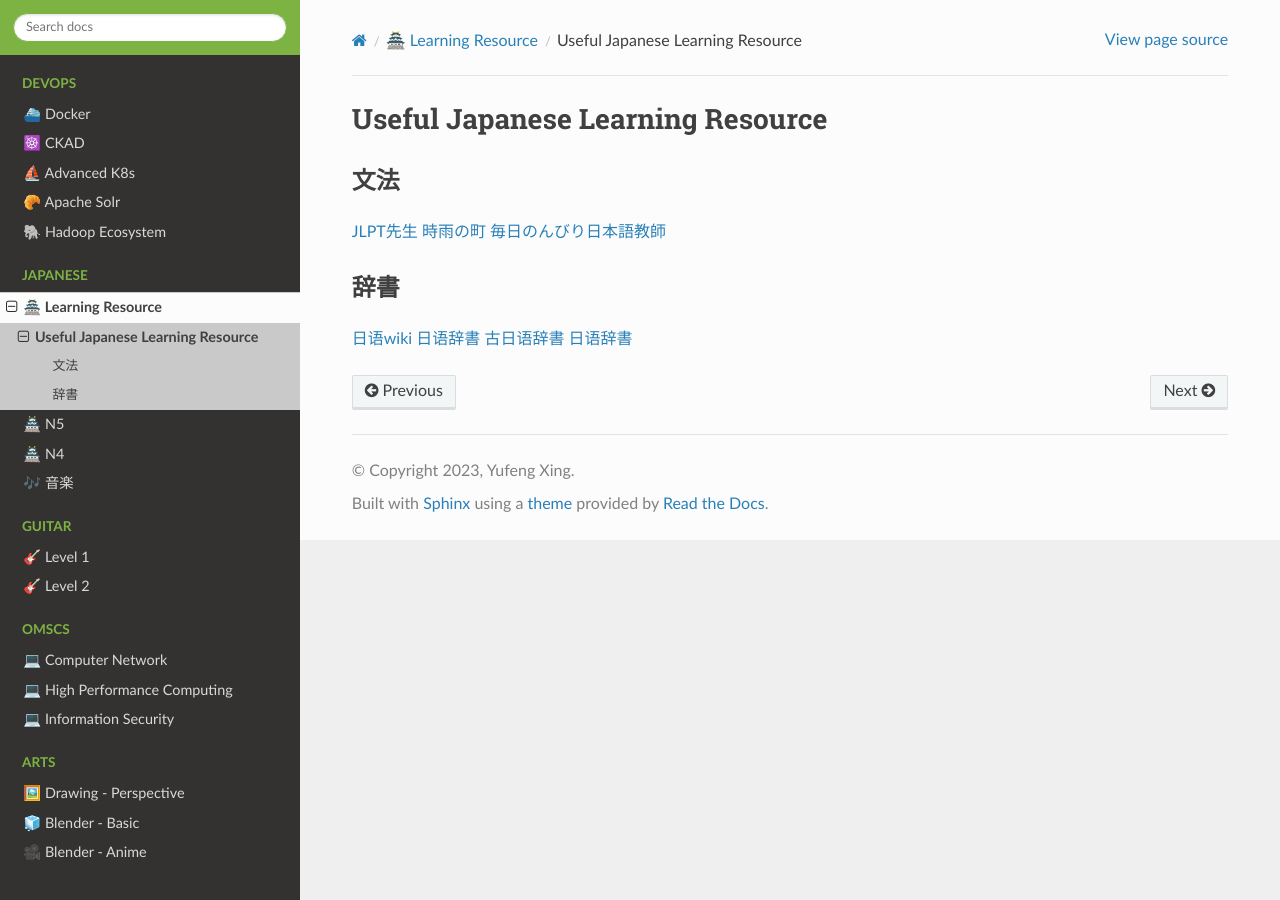
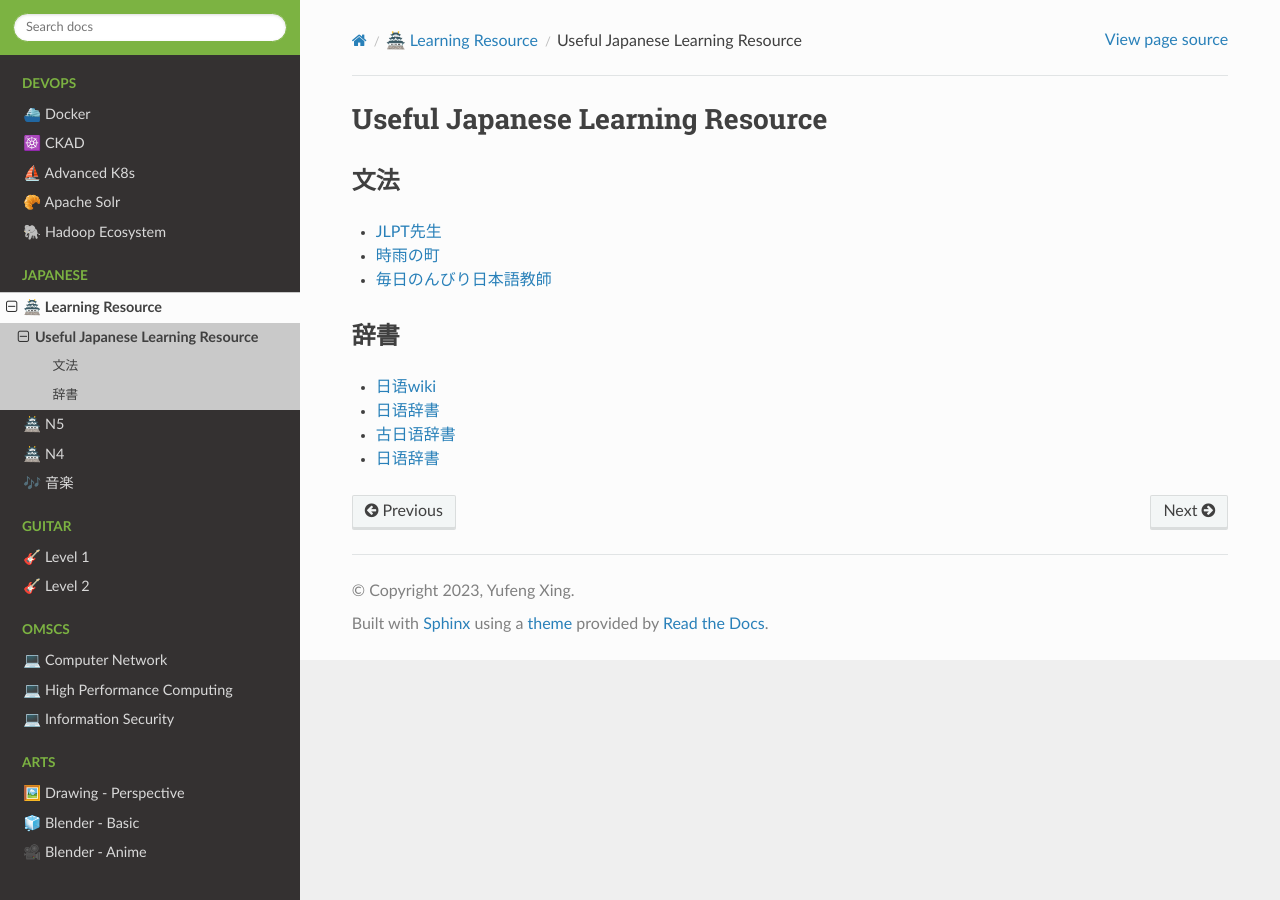
Before and after one commit to Serene-Field/sphinx-transit, a Sphinx documentation site: the page built from docs/Jap/resource.md, in a window 1280 px wide. Built offline with Sphinx 7.4.7 and the Read the Docs theme 2.0.0, drawn with Linux system fonts in a browser that asks for light colours; pages that are not in the unit, such as notebooks, are missing from menus.

Commit message:
fix: links layout

```diff
--- a/docs/Jap/resource.md
+++ b/docs/Jap/resource.md
@@ -2,13 +2,18 @@
 
 ### 文法
 
-[JLPT先生](https://jlptsensei.com/)
-[時雨の町](https://www.sigure.tw/learn-japanese/grammar/)
-[毎日のんびり日本語教師](https://nihongonosensei.net/)
+- [JLPT先生](https://jlptsensei.com/)
+
+- [時雨の町](https://www.sigure.tw/learn-japanese/grammar/)
+
+- [毎日のんびり日本語教師](https://nihongonosensei.net/)
 
 ### 辞書
 
-[日语wiki](https://zh.wiktionary.org/wiki/Wiktionary:%E9%A6%96%E9%A1%B5)
-[日语辞書](https://ejje.weblio.jp/)
-[古日语辞書](https://kobun.weblio.jp/)
-[日语辞書](https://dictionary.goo.ne.jp/)
+- [日语wiki](https://zh.wiktionary.org/wiki/Wiktionary:%E9%A6%96%E9%A1%B5)
+
+- [日语辞書](https://ejje.weblio.jp/)
+
+- [古日语辞書](https://kobun.weblio.jp/)
+
+- [日语辞書](https://dictionary.goo.ne.jp/)
```
